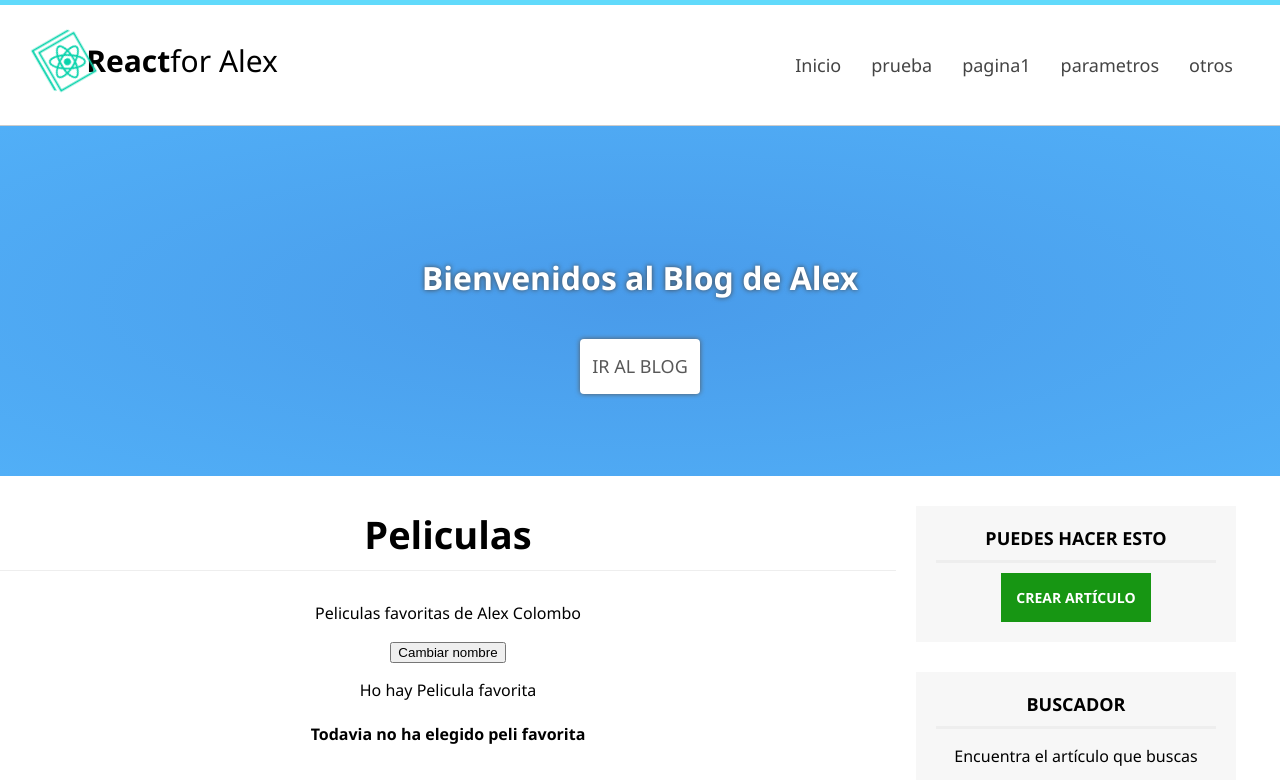
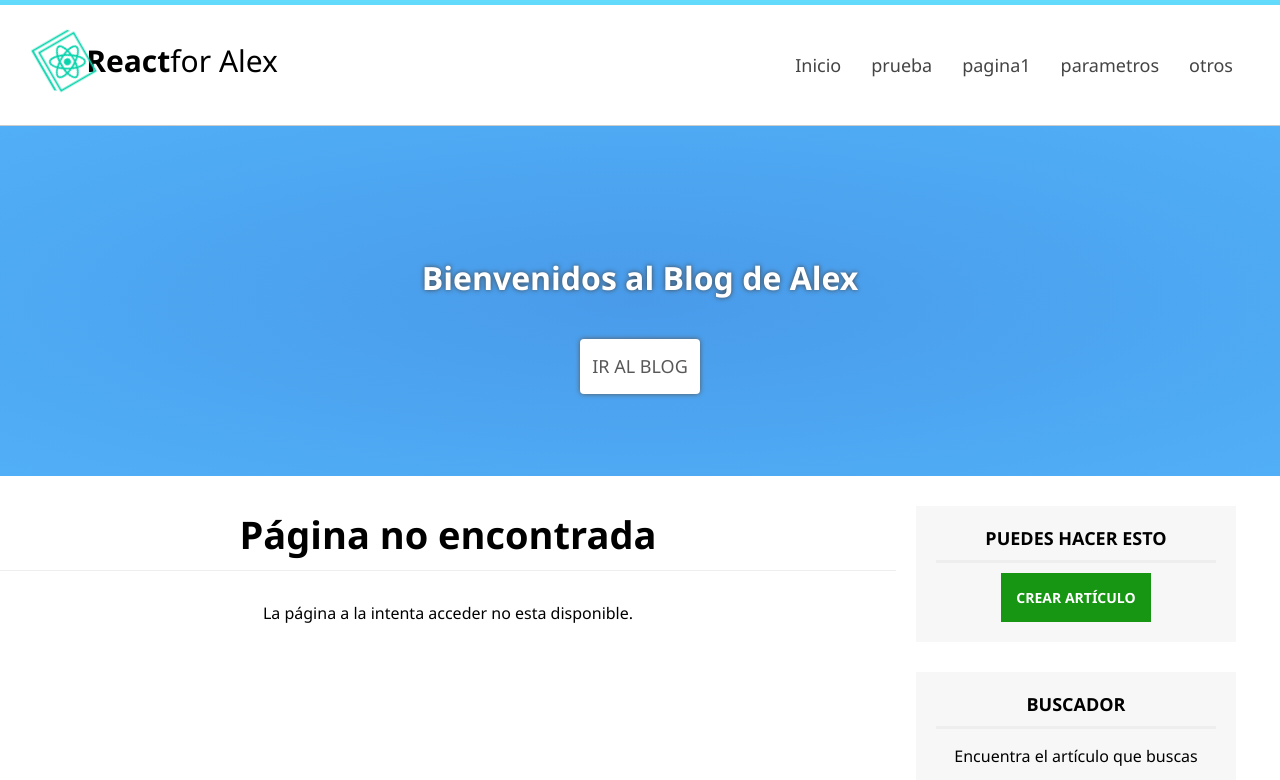
Before and after one commit to AleSkywaker/React_ALX, a React (Create React App) app: page / in a window 1280 px wide. Shown: the top 780 px of the page. Built offline with nearby package versions, Linux system fonts and the light colour scheme; grey boxes are pictures that could not be loaded.

Commit message:
new route home

```diff
--- a/src/components/Router.js
+++ b/src/components/Router.js
@@ -16,7 +16,7 @@ class Router extends React.Component {
         <div className="center"></div>
         {/*Configurar rutas y páginas*/}
         <Switch>
-          <Route exact path="/" component={Peliculas} />
+          <Route exact path="/home" component={Peliculas} />
           <Route exact path="/prueba" component={Seccion} />
           <Route
             exact
```
